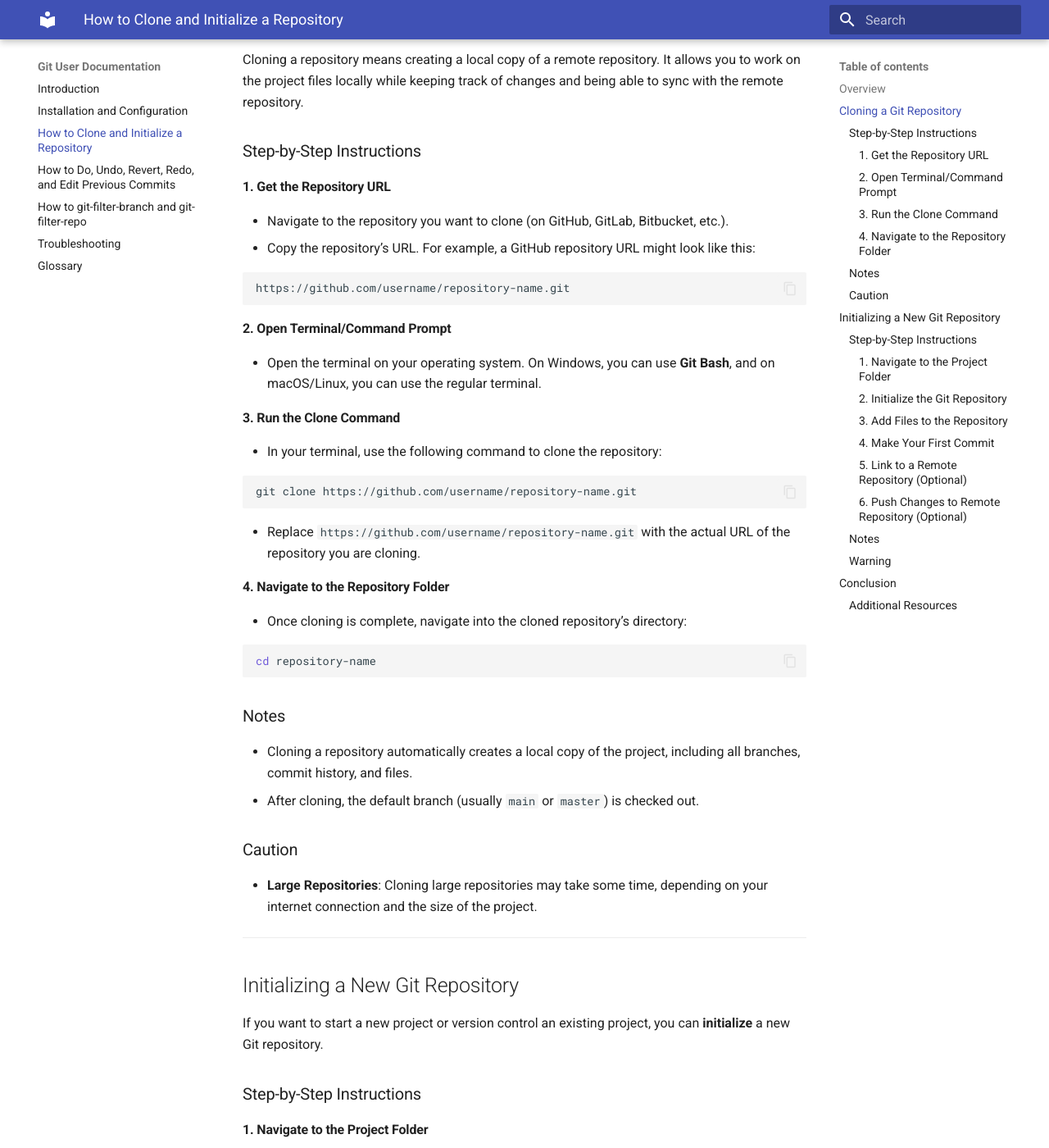
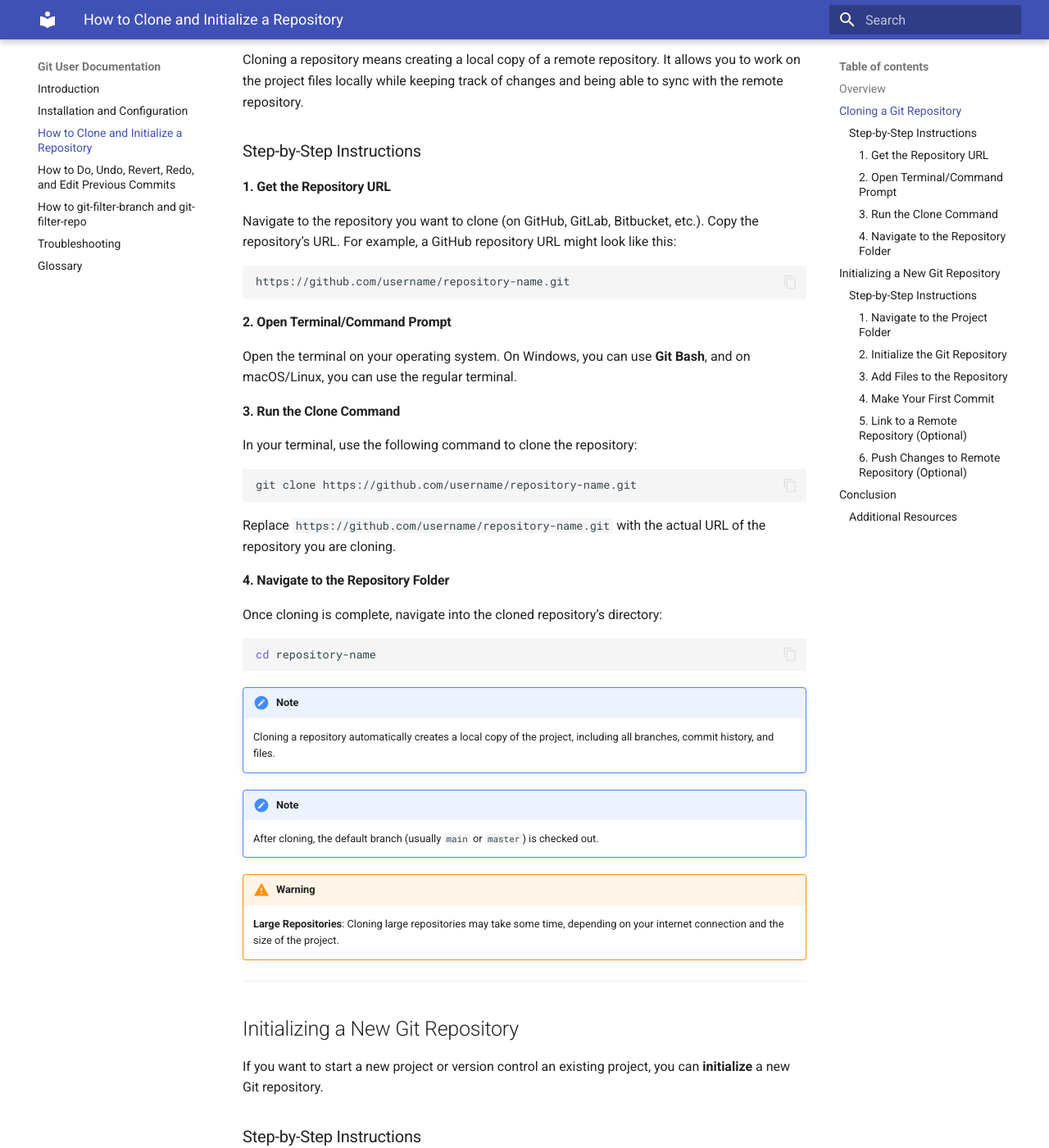
Before and after one commit to BCIT-203/COMM-2216-User-Documentation-Assignment, an MkDocs documentation site: the page built from docs/2-repository.md, in a window 1280 px wide and 1400 px high, scrolled down 364 px. Shown: the whole window at 82% size. Built offline with MkDocs 1.6.1 and Material for MkDocs 9.7.7, drawn with Linux system fonts in a browser that asks for light colours.

Commit message:
add annotation

````diff
--- a/docs/2-repository.md
+++ b/docs/2-repository.md
@@ -14,8 +14,8 @@ Cloning a repository means creating a local copy of a remote repository. It allo
 
 #### 1. **Get the Repository URL**
 
-- Navigate to the repository you want to clone (on GitHub, GitLab, Bitbucket, etc.).
-- Copy the repository’s URL. For example, a GitHub repository URL might look like this:
+Navigate to the repository you want to clone (on GitHub, GitLab, Bitbucket, etc.).
+Copy the repository’s URL. For example, a GitHub repository URL might look like this:
 
 ```
 https://github.com/username/repository-name.git
@@ -23,34 +23,34 @@ https://github.com/username/repository-name.git
 
 #### 2. **Open Terminal/Command Prompt**
 
-- Open the terminal on your operating system. On Windows, you can use **Git Bash**, and on macOS/Linux, you can use the regular terminal.
+Open the terminal on your operating system. On Windows, you can use **Git Bash**, and on macOS/Linux, you can use the regular terminal.
 
 #### 3. **Run the Clone Command**
 
-- In your terminal, use the following command to clone the repository:
+In your terminal, use the following command to clone the repository:
 
 ```bash
 git clone https://github.com/username/repository-name.git
 ```
 
-- Replace `https://github.com/username/repository-name.git` with the actual URL of the repository you are cloning.
+Replace `https://github.com/username/repository-name.git` with the actual URL of the repository you are cloning.
 
 #### 4. **Navigate to the Repository Folder**
 
-- Once cloning is complete, navigate into the cloned repository’s directory:
+Once cloning is complete, navigate into the cloned repository’s directory:
 
 ```bash
 cd repository-name
 ```
 
-### Notes
+!!! note
+    Cloning a repository automatically creates a local copy of the project, including all branches, commit history, and files.
 
-- Cloning a repository automatically creates a local copy of the project, including all branches, commit history, and files.
-- After cloning, the default branch (usually `main` or `master`) is checked out.
+!!! note
+    After cloning, the default branch (usually `main` or `master`) is checked out.
 
-### Caution
-
-- **Large Repositories**: Cloning large repositories may take some time, depending on your internet connection and the size of the project.
+!!! warning
+    **Large Repositories**: Cloning large repositories may take some time, depending on your internet connection and the size of the project.
 
 ---
 
@@ -62,7 +62,7 @@ If you want to start a new project or version control an existing project, you c
 
 #### 1. **Navigate to the Project Folder**
 
-- Open your terminal or command prompt and navigate to the directory of your project:
+Open your terminal or command prompt and navigate to the directory of your project:
 
 ```bash
 cd /path/to/your/project
@@ -70,27 +70,27 @@ cd /path/to/your/project
 
 #### 2. **Initialize the Git Repository**
 
-- Run the following command to initialize a new Git repository:
+Run the following command to initialize a new Git repository:
 
 ```bash
 git init
 ```
 
-- This creates a `.git` directory in your project, which is where Git tracks changes and stores metadata for version control.
+This creates a `.git` directory in your project, which is where Git tracks changes and stores metadata for version control.
 
 #### 3. **Add Files to the Repository**
 
-- After initializing, you’ll need to add files to the repository. You can either add all files in the project folder or specify individual files:
+After initializing, you’ll need to add files to the repository. You can either add all files in the project folder or specify individual files:
 
 ```bash
 git add .
 ```
 
-- This command stages all files for the next commit.
+This command stages all files for the next commit.
 
 #### 4. **Make Your First Commit**
 
-- Commit the changes with a meaningful message:
+Commit the changes with a meaningful message:
 
 ```bash
 git commit -m "Initial commit"
@@ -98,7 +98,7 @@ git commit -m "Initial commit"
 
 #### 5. **Link to a Remote Repository (Optional)**
 
-- If you want to push your local repository to a remote repository (e.g., GitHub, GitLab), link the remote repository using:
+If you want to push your local repository to a remote repository (e.g., GitHub, GitLab), link the remote repository using:
 
 ```bash
 git remote add origin https://github.com/username/repository-name.git
@@ -106,20 +106,20 @@ git remote add origin https://github.com/username/repository-name.git
 
 #### 6. **Push Changes to Remote Repository (Optional)**
 
-- Push your local changes to the remote repository:
+Push your local changes to the remote repository:
 
    ```bash
    git push -u origin main
    ```
 
-### Notes
+!!! note
+    The `git init` command only initializes a repository locally. If you want to collaborate with others or store your project online, you’ll need to link it to a remote repository.
 
-- The `git init` command only initializes a repository locally. If you want to collaborate with others or store your project online, you’ll need to link it to a remote repository.
-- You can create a new repository on GitHub, GitLab, or other platforms to host your project.
+!!! note
+    You can create a new repository on GitHub, GitLab, or other platforms to host your project.
 
-### Warning
-
-- **Accidental Initialization**: Be careful when running `git init` in an existing directory that you don’t intend to track with Git, as it will create a `.git` folder and start tracking changes in that folder.
+!!! warning
+    **Accidental Initialization**: Be careful when running `git init` in an existing directory that you don’t intend to track with Git, as it will create a `.git` folder and start tracking changes in that folder.
 
 ---
 
````
Also changed, not shown: docs/1-install.md (+45 -49 lines), docs/3-commit.md (+9 -9 lines), docs/4-filter.md (+27 -47 lines), docs/8-troubleshoot.md (+4 -3 lines).
